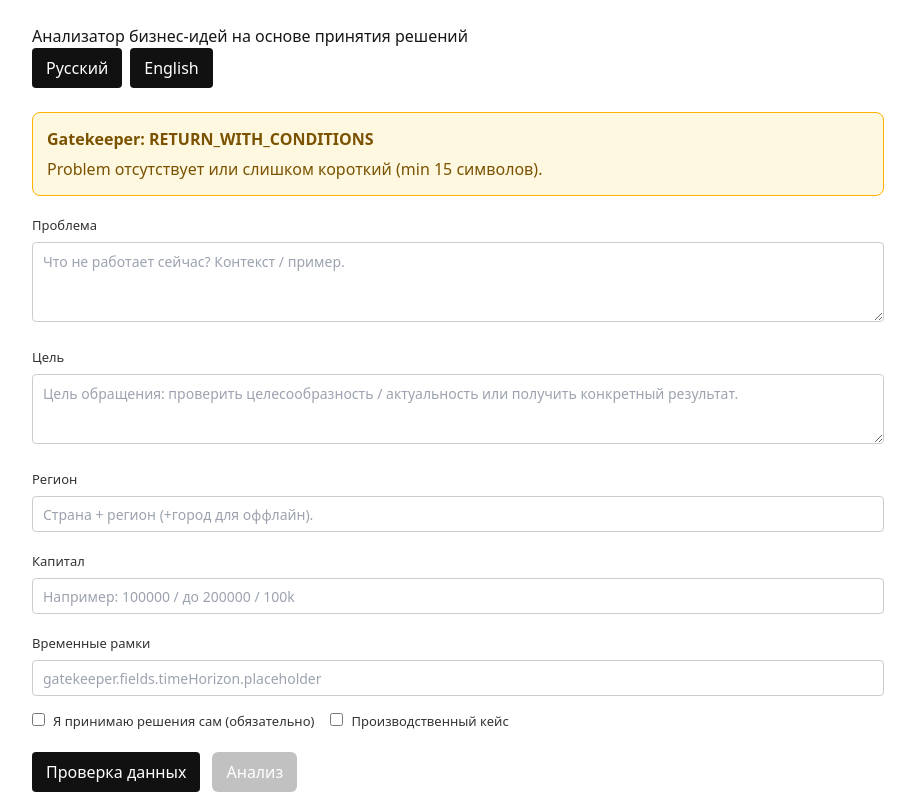
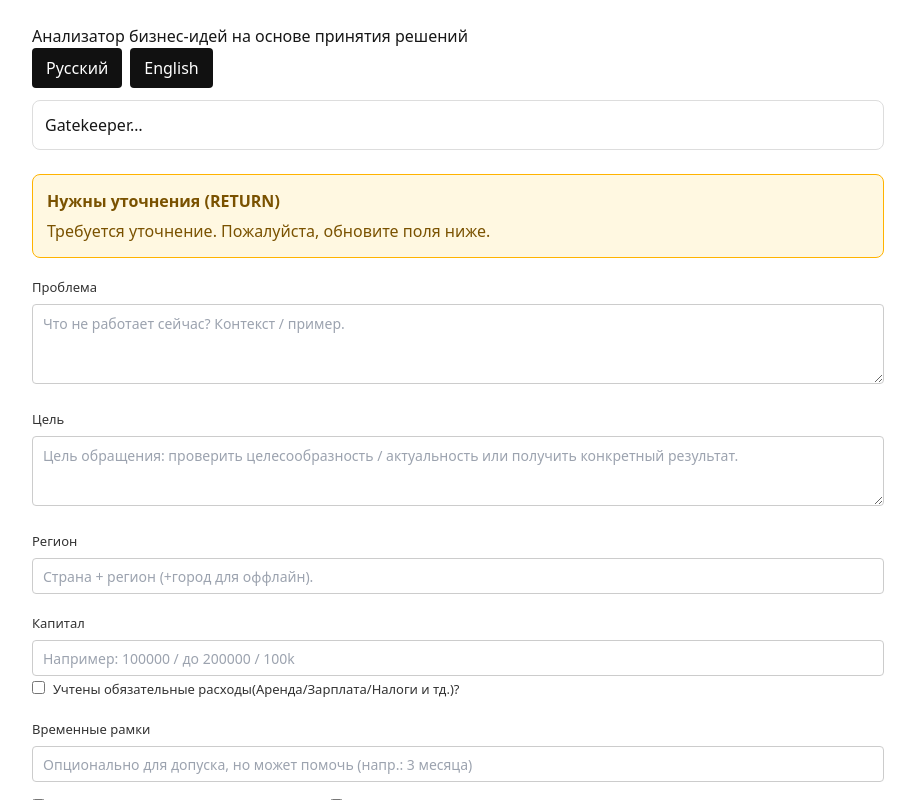
Before and after one commit to kaminskyVova/Decision-Based-Business-Idea-Analyzer, a Next.js app in the folder web/: page /gatekeeper in a window 1280 px wide. Both pictures are taken after a click on the button "Проверка данных". Shown: the top 800 px of the page, without its empty margins (182-1097 px from the left). Built offline with nearby package versions, Linux system fonts and the light colour scheme.

Commit message:
comleted i18n

```diff
--- a/web/app/gatekeeper/page.tsx
+++ b/web/app/gatekeeper/page.tsx
@@ -14,6 +14,7 @@ const emptyDraft: GatekeeperInput = {
 	region: '',
 	capital: '',
 	time_horizon: '',
+	mandatory_expenses: false,
 	responsibility_confirmed: false,
 	production_related: false,
 };
@@ -75,7 +76,7 @@ export default function Page() {
 				setVm((p) => ({
 					...p,
 					ui_state: 'ADMITTED_DIRTY',
-					status_message: 'Данные изменены — требуется повторная проверка.',
+					status_key: 'gatekeeper.result.badges.admitted_dirty',
 				}));
 			}
 		}
@@ -97,15 +98,19 @@ export default function Page() {
 				ai: wasAdmitted ? undefined : prev.ai,
 
 				ui_state: wasAdmitted ? 'ADMITTED_DIRTY' : prev.ui_state,
-				status_message: wasAdmitted
-					? 'Данные изменены — требуется повторная проверка.'
+				status_key: wasAdmitted
+					? 'gatekeeper.result.badges.admitted_dirty'
 					: undefined,
 			};
 		});
 	}
 
 	async function onPrecheck() {
-		setVm((p) => ({ ...p, ui_state: 'AI_CHECK_RUNNING' }));
+		setVm((p) => ({
+			...p,
+			ui_state: 'AI_CHECK_RUNNING',
+			status_key: 'gatekeeper.result.badges.checking',
+		}));
 
 		const res = await fetch('/api/ai-precheck', {
 			method: 'POST',
@@ -114,7 +119,11 @@ export default function Page() {
 		});
 
 		if (!res.ok) {
-			setVm((p) => ({ ...p, ui_state: 'DRAFT' }));
+			setVm((p) => ({
+				...p,
+				ui_state: 'DRAFT',
+				status_key: 'gatekeeper.result.badges.ai_error',
+			}));
 			return;
 		}
 
@@ -134,7 +143,14 @@ export default function Page() {
 			...ai.normalized,
 			responsibility_confirmed: Boolean(vm.draft.responsibility_confirmed),
 			production_related: Boolean(vm.draft.production_related),
+			mandatory_expenses: Boolean(vm.draft.mandatory_expenses),
 		};
+
+		setVm((p) => ({
+			...p,
+			ui_state: 'GATEKEEPER_RUNNING',
+			status_key: t(`gatekeeper.result.badges.gatekeeper_running`),
+		}));
 
 		const gatekeeper = runGatekeeper(canonicalDraft);
 
@@ -168,7 +184,7 @@ export default function Page() {
 			draft: canonicalDraft, // 🔑 синхронизация
 			admitted_hash,
 			ui_state: 'ADMITTED_CLEAN',
-			status_message: 'Данные готовы (ADMITTED)',
+			status_key: t(`gatekeeper.result.badges.admitted_clean`),
 		}));
 	}
 	const analysisEnabled = vm.ui_state === 'ADMITTED_CLEAN';
@@ -202,7 +218,7 @@ export default function Page() {
 				<button onClick={() => setLang('en')}>English</button>
 			</div>
 
-			{vm.status_message && (
+			{vm.status_key && (
 				<div
 					style={{
 						padding: 12,
@@ -211,7 +227,7 @@ export default function Page() {
 						marginTop: 12,
 					}}
 				>
-					{vm.status_message}
+					{t(vm.status_key)}
 				</div>
 			)}
 
@@ -224,11 +240,11 @@ export default function Page() {
 						...getGatekeeperAlertStyle(vm.gatekeeper.decision),
 					}}
 				>
-					<strong>Gatekeeper: {vm.gatekeeper.decision}</strong>
+					<strong>
+						{t(`gatekeeper.result.decision.${vm.gatekeeper.decision}`)}
+					</strong>
 					<div style={{ marginTop: 6 }}>
-						{vm.gatekeeper.notes.map((n, i) => (
-							<div key={i}>{n}</div>
-						))}
+						{t(`gatekeeper.result.notes.${vm.gatekeeper.decision}`)}
 					</div>
 				</section>
 			)}
@@ -271,6 +287,16 @@ export default function Page() {
 					placeholder={t('gatekeeper.fields.capital.placeholder')}
 					style={{ width: '100%', marginTop: 6, height: 36 }}
 				/>
+				<label>
+					<input
+						type="checkbox"
+						checked={vm.draft.mandatory_expenses}
+						onChange={(e) =>
+							updateDraft({ mandatory_expenses: e.target.checked })
+						}
+					/>
+					{t('gatekeeper.checkboxes.mandatory_expenses')}
+				</label>
 			</section>
 
 			<section style={{ marginTop: 16 }}>
@@ -278,7 +304,7 @@ export default function Page() {
 				<input
 					value={String(vm.draft.time_horizon ?? '')}
 					onChange={(e) => updateDraft({ time_horizon: e.target.value })}
-					placeholder={t('gatekeeper.fields.timeHorizon.placeholder')}
+					placeholder={t('gatekeeper.fields.time_horizon.placeholder')}
 					style={{ width: '100%', marginTop: 6, height: 36 }}
 				/>
 			</section>
@@ -339,20 +365,19 @@ export default function Page() {
 
 			{vm.ui_state === 'ADMITTED_CLEAN' && (
 				<div style={{ marginTop: 10, color: '#444' }}>
-					Проверка данных заблокирована: данные готовы. Любое изменение
-					заблокирует анализ.
+					{t('gatekeeper.result.badges.admitted_clean')}
 				</div>
 			)}
 
 			{vm.ui_state === 'ADMITTED_DIRTY' && (
 				<div style={{ marginTop: 10, color: '#444' }}>
-					Данные изменены. Сначала нажми “Проверка данных”.
+					{t('gatekeeper.result.badges.admitted_dirty')}
 				</div>
 			)}
 
 			{clarificationQuestions.length > 0 && (
 				<section style={{ marginTop: 24 }}>
-					<h3>Уточнения</h3>
+					<h3>{t('gatekeeper.result.sections.clarification')}</h3>
 					<ul>
 						{clarificationQuestions.map((q, i) => (
 							<li key={i}>{q}</li>
@@ -361,28 +386,9 @@ export default function Page() {
 				</section>
 			)}
 
-			{/* {vm.gatekeeper && (
-				<section
-					style={{
-						marginTop: 24,
-						padding: 14,
-						borderRadius: 8,
-						...getGatekeeperAlertStyle(vm.gatekeeper.decision),
-					}}
-				>
-					<strong>RESULT: {vm.gatekeeper.decision}</strong>
-					<div style={{ marginTop: 6 }}>
-						{vm.gatekeeper.notes.map((n, i) => (
-							<div key={i}>{n}</div>
-						))}
-					</div>
-					{/* {JSON.stringify(vm.gatekeeper, null, 2)} */}
-			{/* </section> */}
-			{/* )} */}
-
 			{vm.ai && (
 				<section style={{ marginTop: 24 }}>
-					<h3>AI precheck</h3>
+					<h3>{t('gatekeeper.result.sections.ai')}</h3>
 					<pre
 						style={{
 							whiteSpace: 'pre-wrap',
--- a/web/src/core/gatekeeper/types.ts
+++ b/web/src/core/gatekeeper/types.ts
@@ -35,6 +35,7 @@ export type GatekeeperInput = {
   time_horizon: string;
   responsibility_confirmed: boolean;
   production_related: boolean;
+  mandatory_expenses: boolean;
   notes?: string;
 };
 
--- a/web/src/i18n/en.ts
+++ b/web/src/i18n/en.ts
@@ -1,46 +1,73 @@
 export const en = {
 	gatekeeper: {
-    title: "Decision-Based Business Idea Analyzer",
+		title: 'Decision-Based Business Idea Analyzer',
 
 		fields: {
 			problem: {
-        label: "Problem",
-        placeholder: "What is not working now? Context / example.",
+				label: 'Problem',
+				placeholder: 'What is not working now? Context / example.',
 			},
 			goal: {
-        label: "Goal",
+				label: 'Goal',
 				placeholder:
-          "Purpose of the request: validate feasibility/relevance or achieve a specific outcome.",
+					'Purpose of the request: validate feasibility/relevance or achieve a specific outcome.',
 			},
 			region: {
-        label: "Region",
-        placeholder: "Country + region (+city for offline cases).",
+				label: 'Region',
+				placeholder: 'Country + region (+city for offline cases).',
 			},
 			capital: {
-        label: "Capital",
-        placeholder: "Example: 100000 / up to 200000 / 100k",
+				label: 'Capital',
+				placeholder: 'Example: 100000 / up to 200000 / 100k',
 			},
 			time_horizon: {
-        label: "Time horizon",
-        placeholder:
-          "Optional for admission, but may help (e.g. 3 months)",
+				label: 'Time horizon',
+				placeholder: 'Optional for admission, but may help (e.g. 3 months)',
 			},
 		},
 
 		checkboxes: {
-      responsibility: "I take responsibility for decisions (required)",
-      production: "Production case",
+			responsibility: 'I take responsibility for decisions (required)',
+			production: 'Production case',
+			mandatory_expenses:
+				'Have mandatory expenses been included in the starting capital(Rent/Payroll/Taxes/etc)?',
 		},
 
 		buttons: {
-      precheck: "Data check",
-      analysis: "Analysis",
+			precheck: 'Data check',
+			analysis: 'Analysis',
 		},
 
 		states: {
-      admitted: "Data ready (ADMITTED). Analysis enabled.",
-      dirty: "Data changed — recheck required.",
-      need_check: "Please run data check first.",
+			admitted: 'Data ready (ADMITTED). Analysis enabled.',
+			dirty: 'Data changed — recheck required.',
+			need_check: 'Please run data check first.',
+		},
+		result: {
+			notes: {
+				ADMITTED: 'Gatekeeper v1 passed. Analysis is enabled.',
+				RETURN_WITH_CONDITIONS:
+					'Clarification required. Please update the fields below.',
+				HARD_FAIL: 'Rejected. Fix the inputs and try again.',
+			},
+			decision: {
+				ADMITTED: 'Admitted (ADMITTED)',
+				RETURN_WITH_CONDITIONS: 'Clarification required (RETURN)',
+				HARD_FAIL: 'Rejected (HARD FAIL)',
+			},
+			badges: {
+				admitted_clean: 'Data ready. Analysis enabled.',
+				admitted_dirty: 'Data changed — recheck required.',
+				need_check: 'Please run data check first.',
+				checking: 'Checking data…',
+				gatekeeper_running: 'Gatekeeper…',
+				ai_error: 'Data check failed. Try again.',
+			},
+			sections: {
+				clarification: 'Clarification',
+				gatekeeper: 'Gatekeeper result',
+				ai: 'AI precheck',
+			},
 		},
 	},
 };
--- a/web/src/i18n/ru.ts
+++ b/web/src/i18n/ru.ts
@@ -1,48 +1,73 @@
 export const ru = {
 	gatekeeper: {
-    title: "Анализатор бизнес-идей на основе принятия решений",
+		title: 'Анализатор бизнес-идей на основе принятия решений',
 
 		fields: {
 			problem: {
-        label: "Проблема",
-        placeholder: "Что не работает сейчас? Контекст / пример.",
+				label: 'Проблема',
+				placeholder: 'Что не работает сейчас? Контекст / пример.',
 			},
 			goal: {
-        label: "Цель",
+				label: 'Цель',
 				placeholder:
-          "Цель обращения: проверить целесообразность / актуальность или получить конкретный результат.",
+					'Цель обращения: проверить целесообразность / актуальность или получить конкретный результат.',
 			},
 			region: {
-        label: "Регион",
-        placeholder: "Страна + регион (+город для оффлайн).",
+				label: 'Регион',
+				placeholder: 'Страна + регион (+город для оффлайн).',
 			},
 			capital: {
-        label: "Капитал",
-        placeholder: "Например: 100000 / до 200000 / 100k",
+				label: 'Капитал',
+				placeholder: 'Например: 100000 / до 200000 / 100k',
 			},
 			time_horizon: {
-        label: "Временные рамки",
+				label: 'Временные рамки',
 				placeholder:
-          "Опционально для допуска, но может помочь (напр.: 3 месяца)",
+					'Опционально для допуска, но может помочь (напр.: 3 месяца)',
 			},
 		},
 
 		checkboxes: {
-      responsibility: "Я принимаю решения сам (обязательно)",
-      production: "Производственный кейс",
+			responsibility: 'Я принимаю решения сам (обязательно)',
+			production: 'Производственный кейс',
+			mandatory_expenses: 'Учтены обязательные расходы(Аренда/Зарплата/Налоги и тд.)?',
 		},
 
 		buttons: {
-      precheck: "Проверка данных",
-      analysis: "Анализ",
+			precheck: 'Проверка данных',
+			analysis: 'Анализ',
 		},
 
 		states: {
-      admitted: "Данные готовы (ADMITTED). Анализ доступен.",
-      dirty: "Данные изменены — требуется повторная проверка.",
-      need_check: "Сначала нажмите «Проверка данных».",
+			admitted: 'Данные готовы (ADMITTED). Анализ доступен.',
+			dirty: 'Данные изменены — требуется повторная проверка.',
+			need_check: 'Сначала нажмите «Проверка данных».',
+		},
+		result: {
+			notes: {
+				ADMITTED: 'Gatekeeper v1 пройден. Анализ доступен.',
+				RETURN_WITH_CONDITIONS:
+					'Требуется уточнение. Пожалуйста, обновите поля ниже.',
+				HARD_FAIL: 'Отклонено. Исправьте входные данные и попробуйте снова.',
+			},
+			decision: {
+				ADMITTED: 'Допуск получен (ADMITTED)',
+				RETURN_WITH_CONDITIONS: 'Нужны уточнения (RETURN)',
+				HARD_FAIL: 'Отклонено (HARD FAIL)',
+			},
+			badges: {
+				admitted_clean: 'Данные готовы. Анализ доступен.',
+				admitted_dirty: 'Данные изменены — требуется повторная проверка.',
+				need_check: 'Сначала нажмите «Проверка данных».',
+				checking: 'Проверка данных…',
+				gatekeeper_running: 'Gatekeeper…',
+				ai_error: 'Ошибка проверки данных. Повторите.',
+			},
+			sections: {
+				clarification: 'Уточнения',
+				gatekeeper: 'Результат Gatekeeper',
+				ai: 'AI precheck',
+			},
 		},
 	},
 };
-
-export default ru;
--- a/web/src/ui/viewModel.ts
+++ b/web/src/ui/viewModel.ts
@@ -24,5 +24,5 @@ export type ViewModel = {
   ai?: AIPrecheckResult;
   gatekeeper?: GatekeeperResult;
   admitted_hash?: string;       // snapshot при ADMITTED
-  status_message?: string;
+  status_key?: string;
 };
```
Lines whose indentation alone changed are shown as unchanged.
